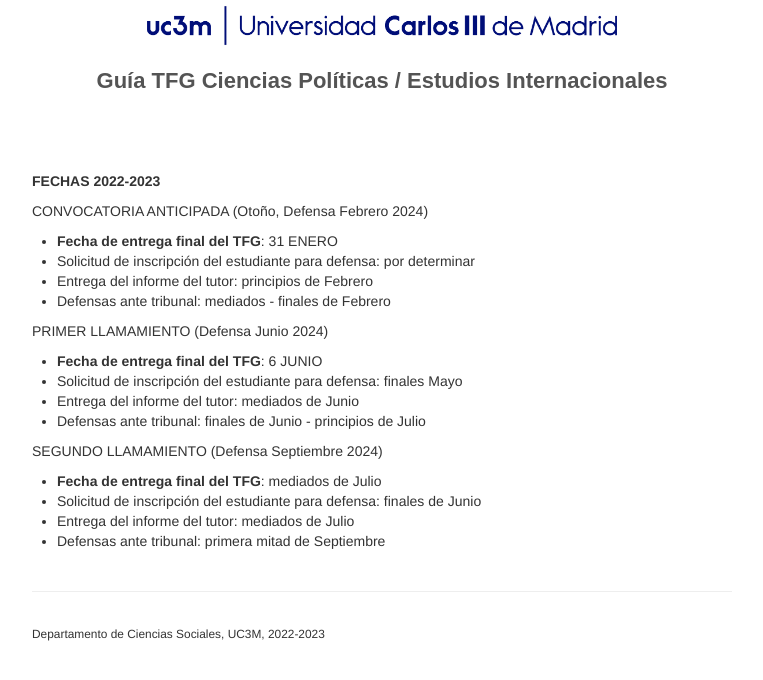
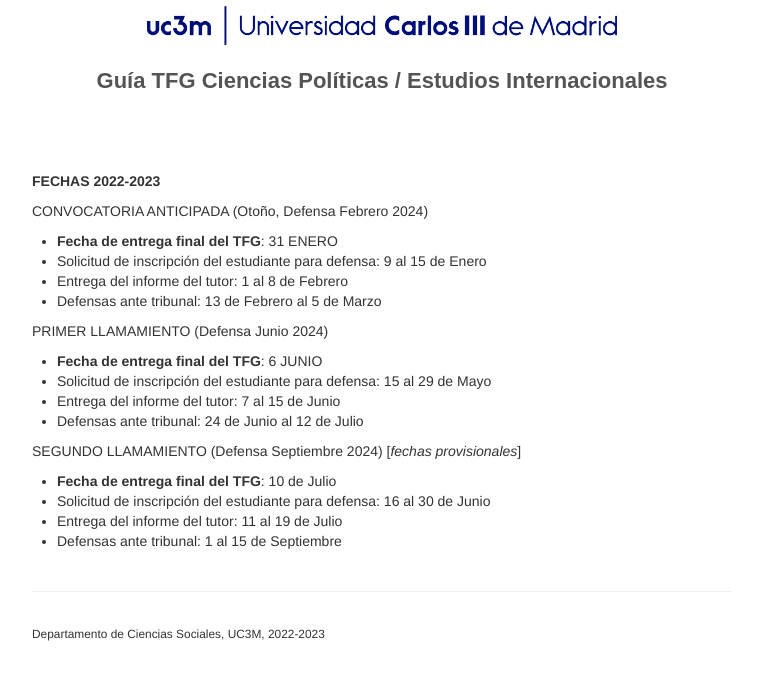
Before and after one commit to ccss-uc3m/web_TFG, a Jekyll site: the page built from fechas.md, in a window 1280 px wide. Shown: the top 680 px of the page, without its empty margins (258-1021 px from the left). Built offline with Jekyll 4.4.1, drawn with Linux system fonts in a browser that asks for light colours.

Commit message:
autoupdate

```diff
--- a/fechas.md
+++ b/fechas.md
@@ -9,20 +9,20 @@ description: Fechas
 CONVOCATORIA ANTICIPADA (Otoño, Defensa Febrero 2024)
 
 - **Fecha de entrega final del TFG**: 31 ENERO
-- Solicitud de inscripción del estudiante para defensa: por determinar
-- Entrega del informe del tutor: principios de Febrero
-- Defensas ante tribunal: mediados - finales de Febrero
+- Solicitud de inscripción del estudiante para defensa: 9 al 15 de Enero
+- Entrega del informe del tutor: 1 al 8 de Febrero
+- Defensas ante tribunal: 13 de Febrero al 5 de Marzo
 
 PRIMER LLAMAMIENTO (Defensa Junio 2024)
 
 - **Fecha de entrega final del TFG**: 6 JUNIO
-- Solicitud de inscripción del estudiante para defensa: finales Mayo
-- Entrega del informe del tutor: mediados de Junio
-- Defensas ante tribunal: finales de Junio - principios de Julio
+- Solicitud de inscripción del estudiante para defensa: 15 al 29 de Mayo
+- Entrega del informe del tutor: 7 al 15 de Junio
+- Defensas ante tribunal: 24 de Junio al 12 de Julio
 
-SEGUNDO LLAMAMIENTO (Defensa Septiembre 2024)
+SEGUNDO LLAMAMIENTO (Defensa Septiembre 2024) [*fechas provisionales*]
 
-- **Fecha de entrega final del TFG**: mediados de Julio
-- Solicitud de inscripción del estudiante para defensa: finales de Junio
-- Entrega del informe del tutor: mediados de Julio
-- Defensas ante tribunal: primera mitad de Septiembre
+- **Fecha de entrega final del TFG**: 10 de Julio
+- Solicitud de inscripción del estudiante para defensa: 16 al 30 de Junio
+- Entrega del informe del tutor: 11 al 19 de Julio
+- Defensas ante tribunal: 1 al 15 de Septiembre
```
Also changed, not shown: index.md (+2 -2 lines).
